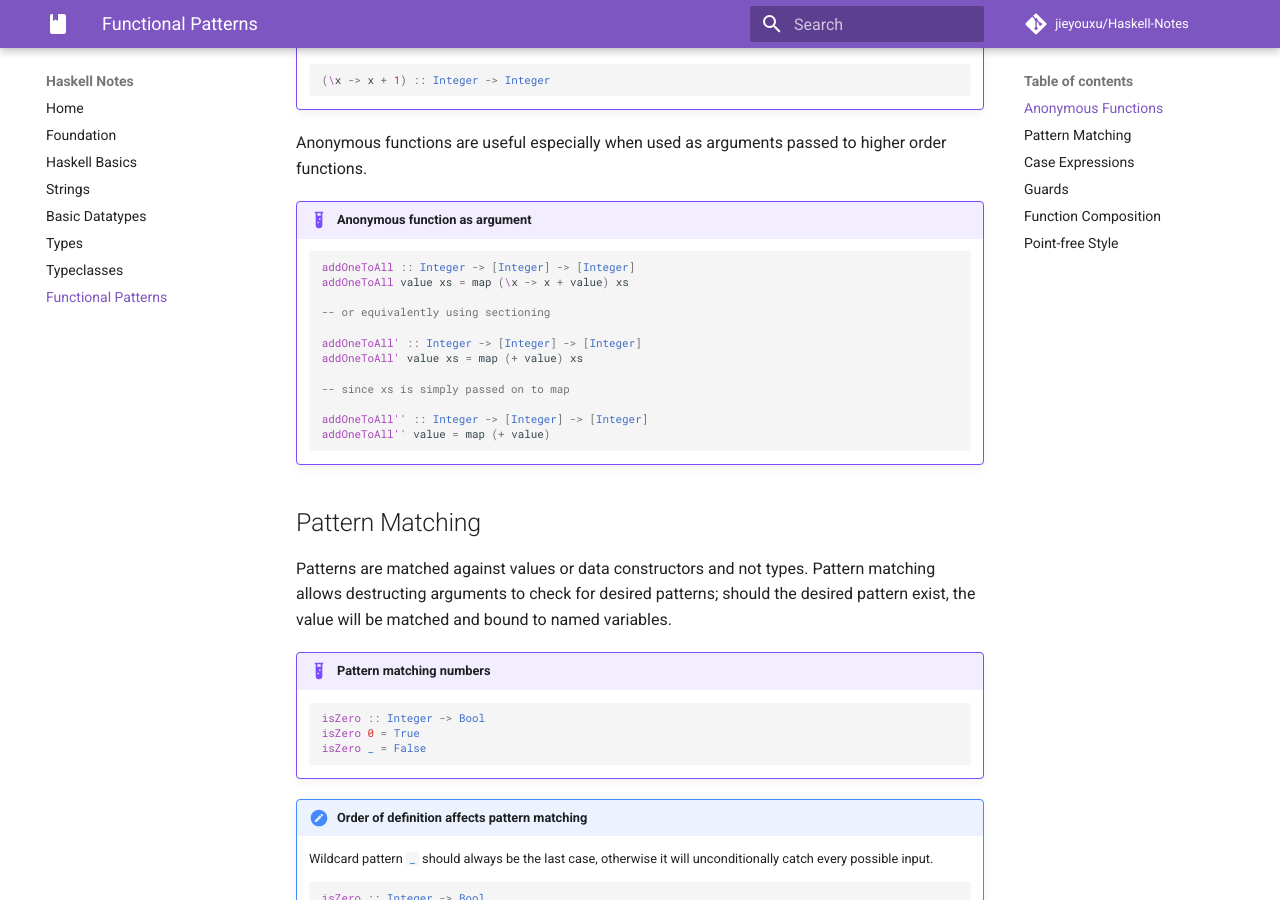
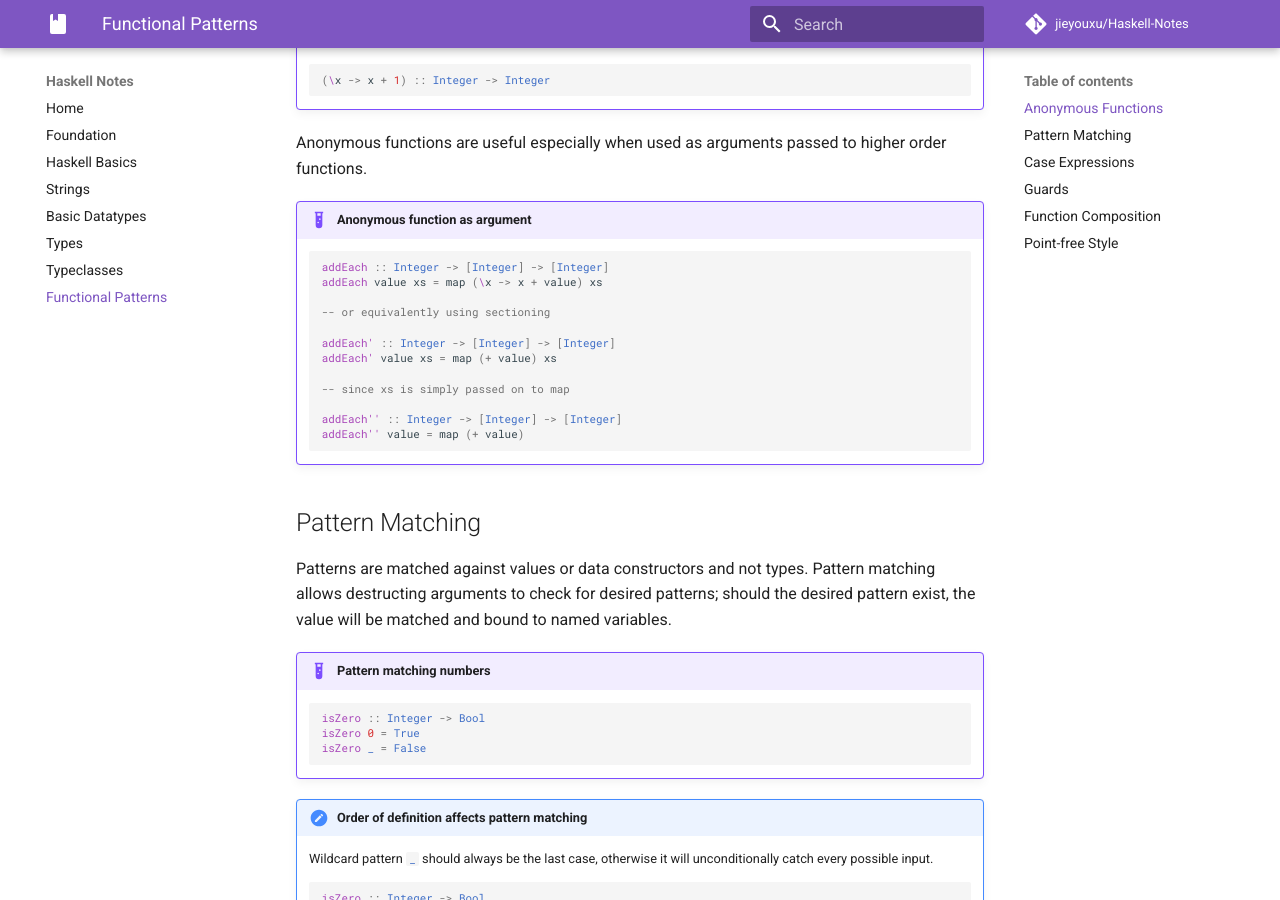
Before and after one commit to jieyouxu/Haskell-Notes, an MkDocs documentation site: the page built from docs/7-functional-patterns/notes.md, in a window 1280 px wide and 900 px high, scrolled down 314 px. Built offline with MkDocs 1.6.1 and Material for MkDocs 9.7.7, drawn with Linux system fonts in a browser that asks for light colours; comment, search, counter and statistics services are not loaded.

Commit message:
Rename function

````diff
--- a/docs/7-functional-patterns/notes.md
+++ b/docs/7-functional-patterns/notes.md
@@ -19,18 +19,18 @@ higher order functions.
 
 !!! example "Anonymous function as argument"
     ```haskell
-    addOneToAll :: Integer -> [Integer] -> [Integer]
-    addOneToAll value xs = map (\x -> x + value) xs
+    addEach :: Integer -> [Integer] -> [Integer]
+    addEach value xs = map (\x -> x + value) xs
 
     -- or equivalently using sectioning
 
-    addOneToAll' :: Integer -> [Integer] -> [Integer]
-    addOneToAll' value xs = map (+ value) xs
+    addEach' :: Integer -> [Integer] -> [Integer]
+    addEach' value xs = map (+ value) xs
 
     -- since xs is simply passed on to map
 
-    addOneToAll'' :: Integer -> [Integer] -> [Integer]
-    addOneToAll'' value = map (+ value)
+    addEach'' :: Integer -> [Integer] -> [Integer]
+    addEach'' value = map (+ value)
     ```
 
 ## Pattern Matching
````
